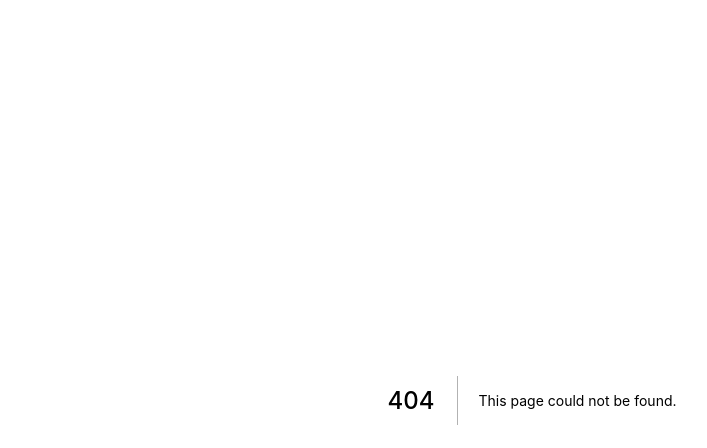
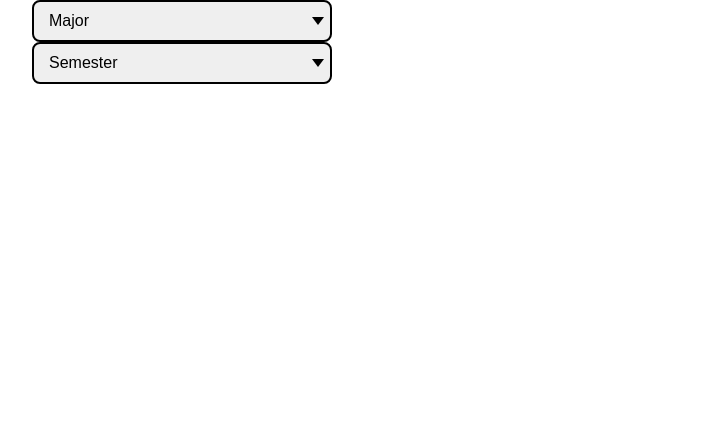
Before and after one commit to JumboCode/TUPIT, a Next.js app in the folder frontend/: page /class in a window 1280 px wide. Before the commit this address had no page. Shown: the top 448 px of the page, without its empty margins (108-815 px from the left). Built offline with nearby package versions, Linux system fonts and the light colour scheme.

Commit message:
Update types definition

```diff
--- /dev/null
+++ b/frontend/src/pages/class/index.tsx
@@ -0,0 +1,121 @@
+/**
+ * @author Sara
+ * @author Nick
+ *
+ * @todo Format API endpoint. This entails finishing up renderRequest function in Class component.
+ * @todo Format and refactor CSS.
+ * @todo Refactor code.
+ * @todo "Warning: Each child in a list should have a unique 'key' prop".
+ */
+
+import React, { useState } from 'react';
+import styles from './class.module.scss';
+import className from 'classnames/bind';
+
+const cx = className.bind(styles);
+
+interface SearchOptionInterface {
+  major: string | string[] | null;
+  semester: number | number[] | null;
+};
+
+interface SearchBoxInterface {
+  readOption: (e: React.ChangeEvent<HTMLSelectElement>) => void;
+};
+
+const search_option: SearchOptionInterface = {
+  major: ['Computer Science', 'Cognitive Studies', 'Math', 'Psychology'],
+  semester: [2020, 2021, 2022, 2024]
+};
+
+/**
+ *
+ * @callback readOption
+ * @returns {JSX.element[]}
+ */
+const SearchBox: React.FC<SearchBoxInterface> = ({ readOption }) => {
+  const search_box: JSX.Element[] = [];
+  for (const key in search_option) {
+    const default_option: string = key[0].toUpperCase() + key.slice(1);
+    const options: JSX.Element[] = [];
+    search_option[key].map((option: number | string): void => {
+        options.push((<option key={option} value={option}>{option}</option>));
+      }
+    );
+    const box: JSX.Element = (
+      <div className={styles.container}>
+        <div className={styles.select_box}>
+          <select onChange = {readOption} defaultValue={default_option}>
+            <option key={default_option} value={default_option} disabled>{default_option}</option>
+            {options}
+          </select>
+        </div>
+      </div>
+    );
+    search_box.push(box);
+  }
+  return (
+    <div>
+      {search_box}
+    </div>
+  )
+};
+
+const Class: React.FC = () => {
+  const [option, setOption] = useState<SearchOptionInterface>({major: null, semester: null});
+
+  /**
+   * Set state of option when a selection is made.
+   *
+   * @param {React.ChangeEventHandler<HTMLSelectElement>} - onChange event handler
+   * @todo Figure out what's the type of e
+   */
+  const readOption = (e: React.ChangeEvent<HTMLSelectElement>): void => {
+    const key = e.target[0].value.toLowerCase();
+    const selection = e.target.value;
+    option[key] = selection;
+    setOption(option);
+  };
+
+  return (
+    <div>
+      <SearchBox readOption={readOption}/>
+    </div>
+  );
+};
+
+export default Class;
+
+
+// // class Requirement extends Component {
+// //   constructor(props) {
+// //     super(props);
+// //     this.state = {
+// //       requirement: {
+// //         COMP15: ['COMP11', 'COMP160'],
+// //         LATIN3: ['LATIN1', 'LATIN2'],
+// //       },
+// //     };
+// //   }
+
+// //   /**
+// //    * Map course requirement as a list.
+// //    */
+// //   renderRequirement() {
+// //     const lookup = Object.hasOwnProperty;
+// //     if (!lookup.call(this.state.requirement, this.props.course)) {
+// //       throw 'Course is not defined. Please check Search component dropdown.';
+// //     }
+
+// //     const requirement = this.state.requirement[this.props.course];
+// //     return requirement.map((course) => <li key={course}>{course}</li>);
+// //   }
+
+// //   render() {
+// //     return (
+// //       <div>
+// //         <ul>{this.renderRequirement()}</ul>
+// //       </div>
+// //     );
+// //   }
+// // }
```
